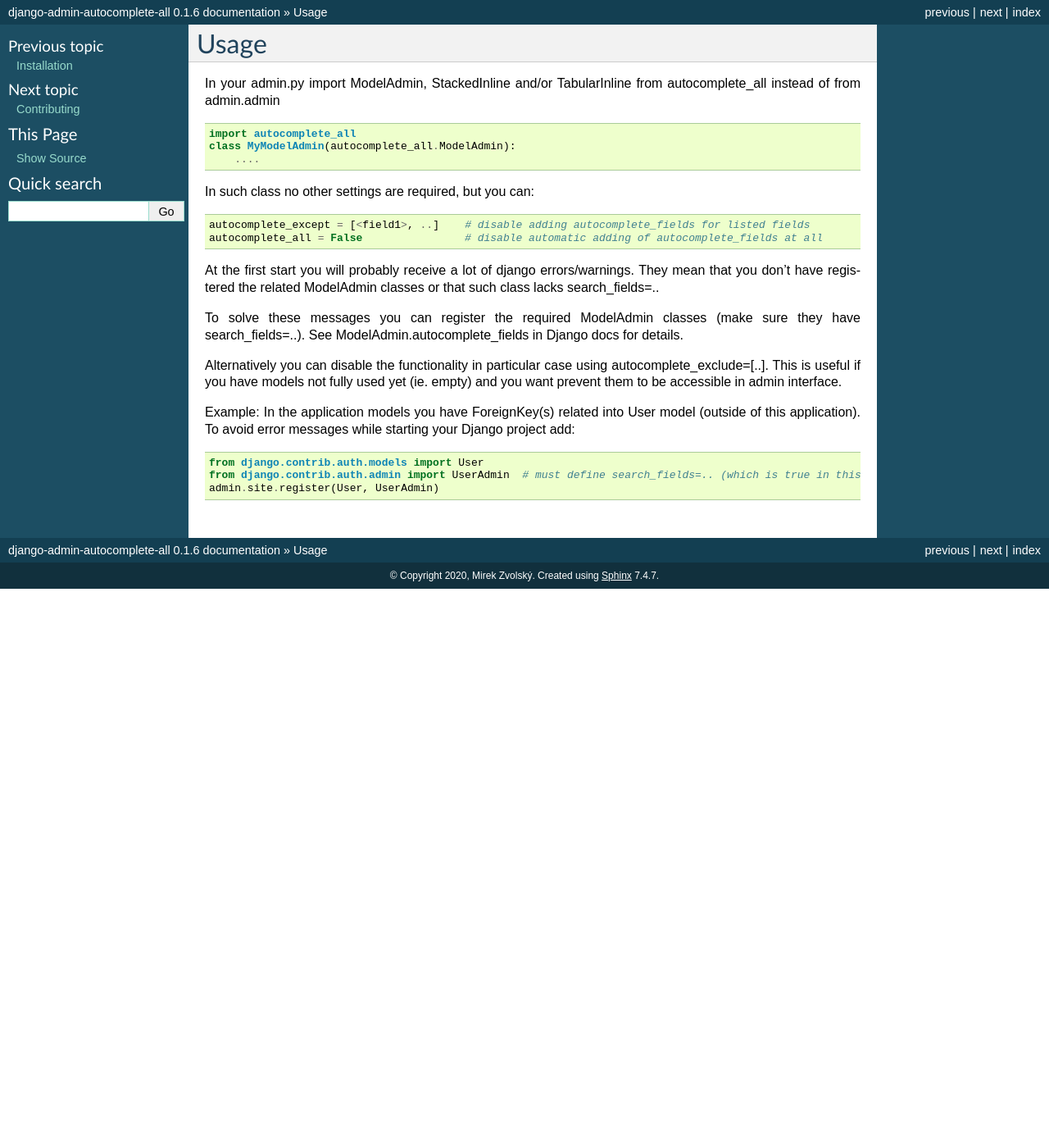
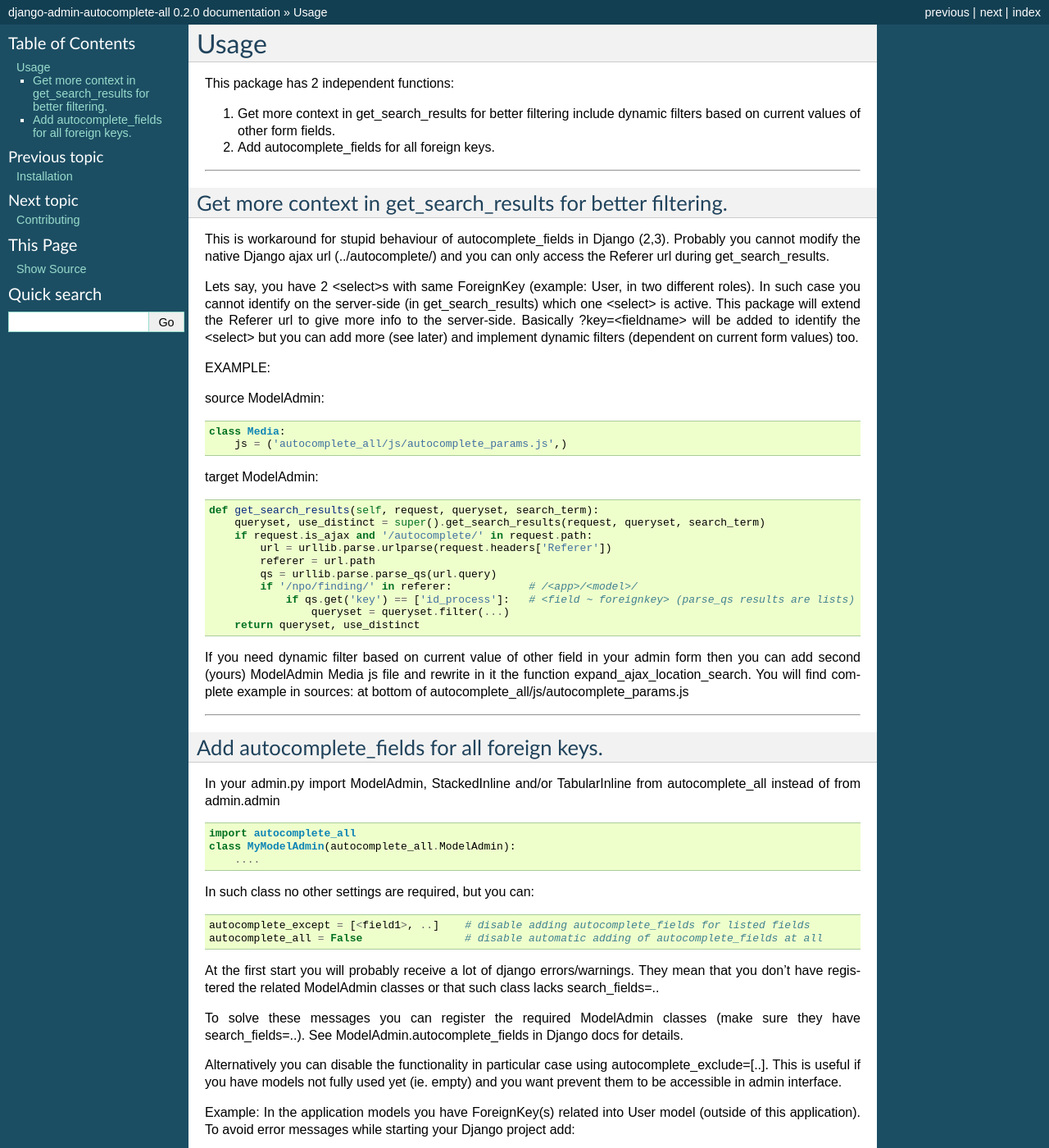
Before and after one commit to pyutil/django-admin-autocomplete-all, a Sphinx documentation site: the page built from docs/usage.rst, in a window 1280 px wide and 1400 px high. Shown: the whole window at 82% size. Built offline with Sphinx 7.4.7, drawn with Linux system fonts in a browser that asks for light colours; some of the changed text lies outside the part shown.

Commit message:
more context for server-side filtering

```diff
--- a/HISTORY.rst
+++ b/HISTORY.rst
@@ -2,6 +2,11 @@
 
 History
 -------
+
+0.2.0 (2020-01-27)
+++++++++++++++++++
+
+* gives additional context in get_search_results()
 
 0.1.6 (2020-01-24)
 ++++++++++++++++++
--- a/autocomplete_all/_version.py
+++ b/autocomplete_all/_version.py
@@ -1 +1 @@
-__version__ = "0.1.6"
+__version__ = "0.2.0"
--- a/docs/usage.rst
+++ b/docs/usage.rst
@@ -1,6 +1,58 @@
 =====
 Usage
 =====
+
+This package has 2 independent functions:
+
+1. Get more context in get_search_results for better filtering include dynamic filters based on current values of other form fields.
+
+2. Add autocomplete_fields for all foreign keys.
+
+--------------
+
+Get more context in get_search_results for better filtering.
+------------------------------------------------------------
+
+This is workaround for stupid behaviour of autocomplete_fields in Django (2,3).
+Probably you cannot modify the native Django ajax url (../autocomplete/) and you can only access the Referer url during get_search_results.
+
+Lets say, you have 2 <select>s with same ForeignKey (example: User, in two different roles).
+In such case you cannot identify on the server-side (in get_search_results) which one <select> is active.
+This package will extend the Referer url to give more info to the server-side.
+Basically ?key=<fieldname> will be added to identify the <select>
+but you can add more (see later) and implement dynamic filters (dependent on current form values) too.
+
+EXAMPLE:
+
+source ModelAdmin:
+
+.. code-block:: python
+
+    class Media:
+        js = ('autocomplete_all/js/autocomplete_params.js',)
+
+target ModelAdmin:
+
+.. code-block:: python
+
+    def get_search_results(self, request, queryset, search_term):
+        queryset, use_distinct = super().get_search_results(request, queryset, search_term)
+        if request.is_ajax and '/autocomplete/' in request.path:
+            url = urllib.parse.urlparse(request.headers['Referer'])
+            referer = url.path
+            qs = urllib.parse.parse_qs(url.query)
+            if '/npo/finding/' in referer:            # /<app>/<model>/
+                if qs.get('key') == ['id_process']:   # <field ~ foreignkey> (parse_qs results are lists)
+                    queryset = queryset.filter(...)
+        return queryset, use_distinct
+
+If you need dynamic filter based on current value of other field in your admin form then you can add second (yours) ModelAdmin Media js file and rewrite in it the function expand_ajax_location_search.
+You will find complete example in sources: at bottom of autocomplete_all/js/autocomplete_params.js
+
+--------------
+
+Add autocomplete_fields for all foreign keys.
+---------------------------------------------
 
 In your admin.py import ModelAdmin, StackedInline and/or TabularInline from autocomplete_all instead of from admin.admin
 
```
Also changed, not shown: README.md (+11 -2 lines), README.rst (+8 -2 lines), autocomplete_all/static/autocomplete_all/js/autocomplete_params.js (added, +65 -0 lines).
